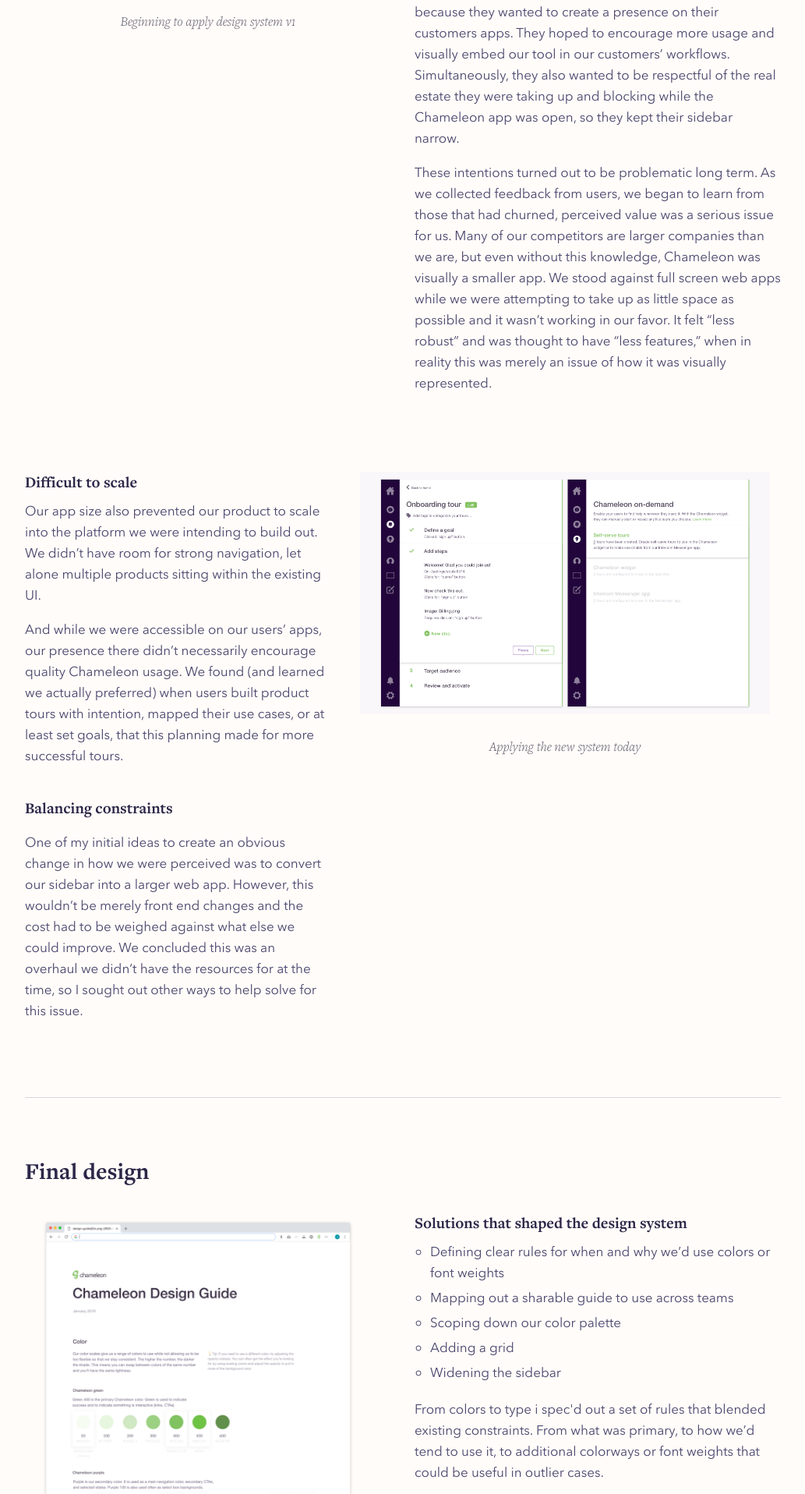
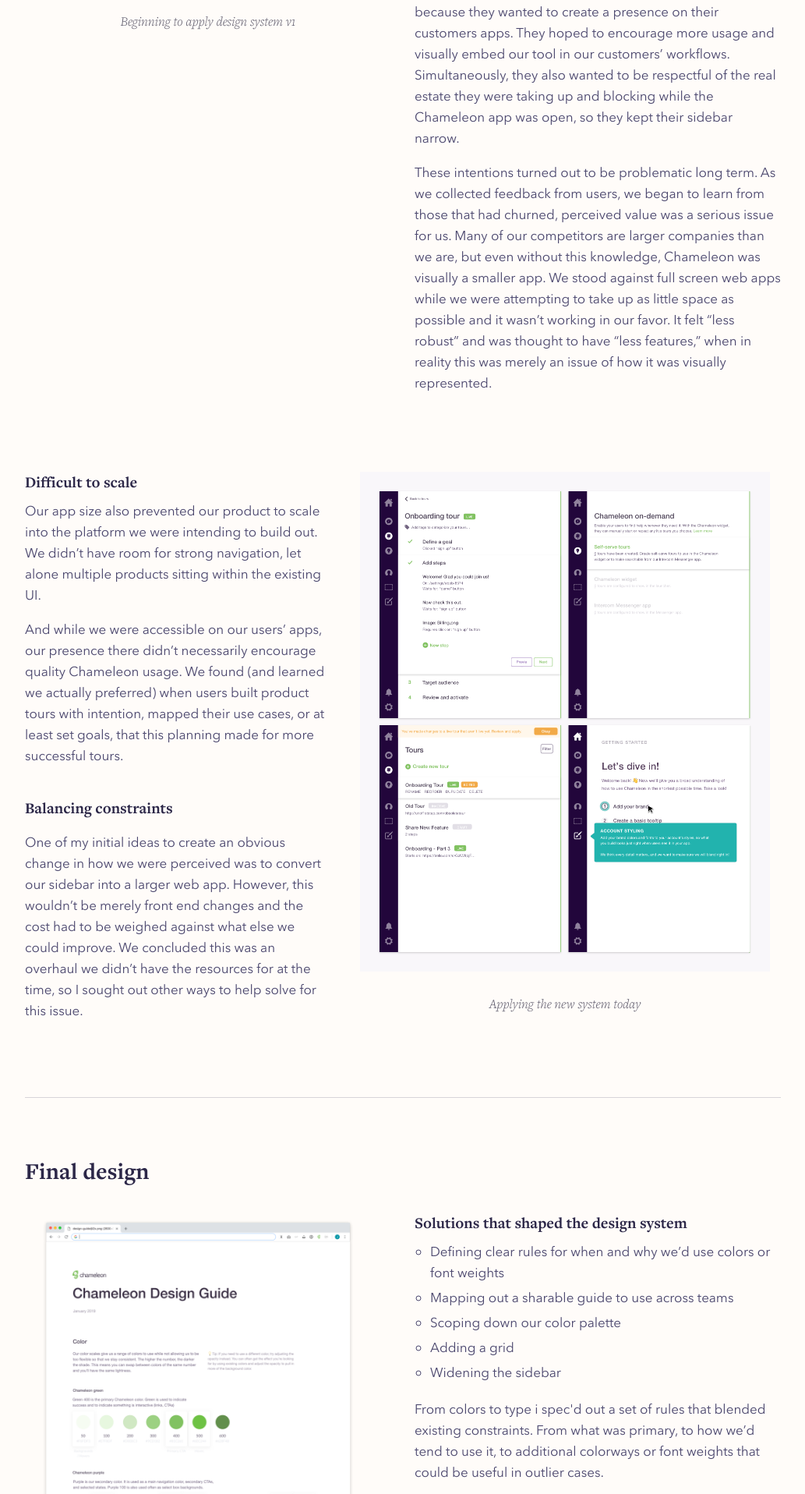
Before and after one commit to jessbottali/jessicabottali.com, a Jekyll site: the page built from projects/chameleon-design-system/index.html, in a window 1280 px wide. Shown: the part 3615-5531 px from the top of the page at 78% size, without its empty margins (123-1156 px from the left). Built offline with Jekyll 4.4.1, drawn with Linux system fonts in a browser that asks for light colours; comment, search, counter and statistics services are not loaded.

Commit message:
Update index.html

```diff
--- a/projects/chameleon-design-system/index.html
+++ b/projects/chameleon-design-system/index.html
@@ -121,7 +121,7 @@
     </div>
     <div class="Grid-cell u-7of12">
       <div class="Catalog-sketch-images">
-        <img src="./images/applying-new-system-today@2x.png" class="ProjectImage" />
+        <img src="./images/applying-new-system-today-tall@2x.png" class="ProjectImage" />
         <p class="ImageCaption">Applying the new system today</p>
       </div>
     </div>
```
